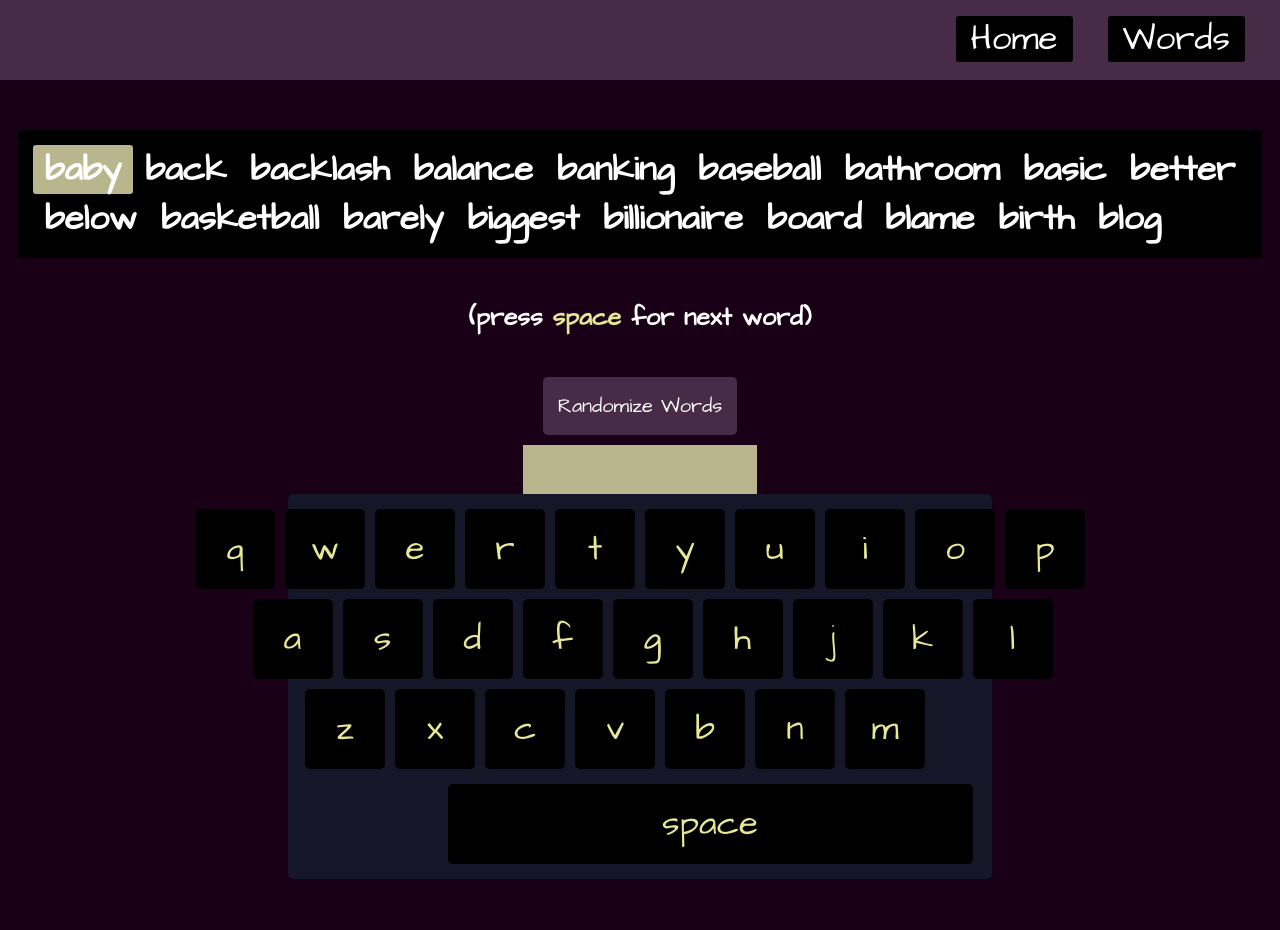
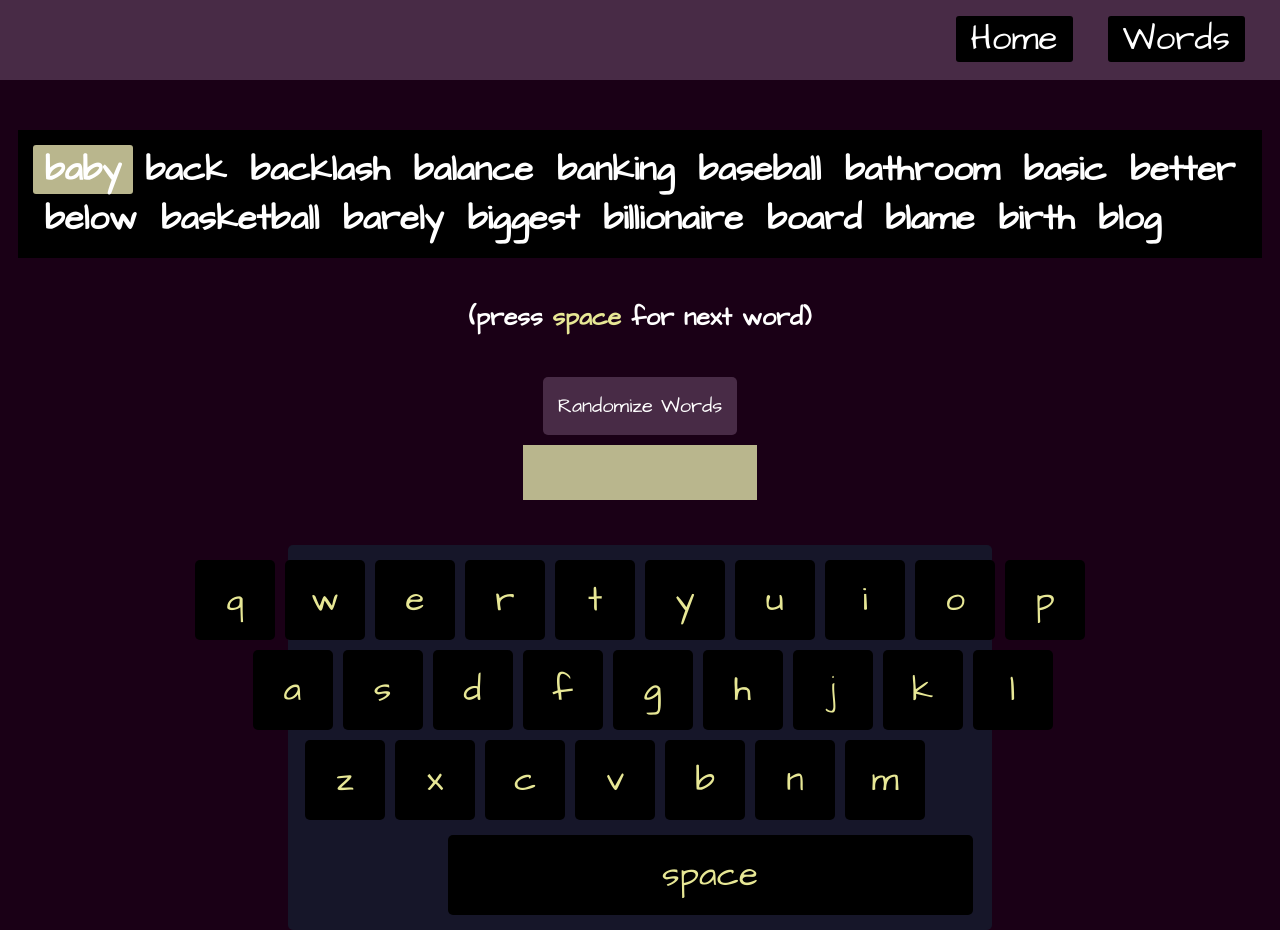
Before and after one commit to codenameuriel/fingerz, a React (Create React App) app: page / in a window 1280 px wide. Before the commit the page ends 879 px from the top, so only its background shows below. Built offline with nearby package versions, Linux system fonts and the light colour scheme; a web font is replaced by a local one.

Commit message:
add changes to styling

```diff
--- a/src/components/WPMSummary/WPMSummary.module.css
+++ b/src/components/WPMSummary/WPMSummary.module.css
@@ -2,6 +2,7 @@
   color: white;
   display: flex;
   font-size: 20px;
+  margin-top: 75px;
 }
 
 .Average {
--- a/src/containers/Keyboard/Keyboard.module.css
+++ b/src/containers/Keyboard/Keyboard.module.css
@@ -1,5 +1,5 @@
 .Keyboard {
-  margin-top: 5%;
+  margin-top: 9%;
   padding: 10px 0;
   background-color: rgb(22, 22, 41);
   width: 55%;
```
